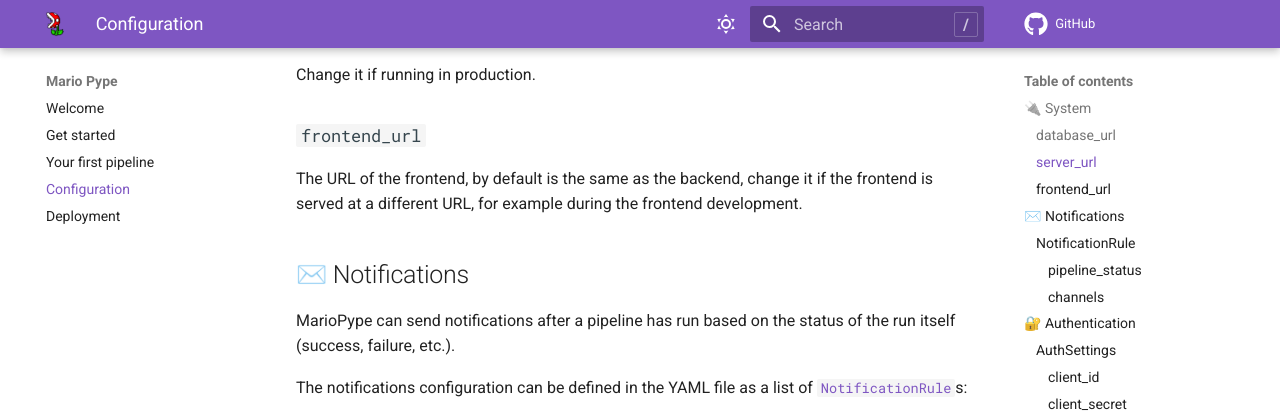
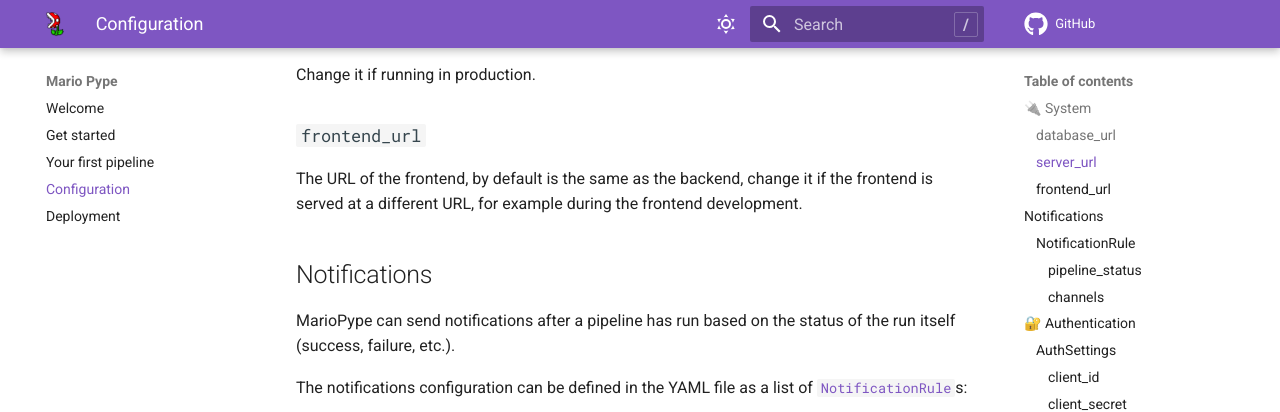
Before and after one commit to lucafaggianelli/plombery, an MkDocs documentation site: the page built from docs/configuration.md, in a window 1280 px wide and 900 px high, scrolled down 1627 px. Shown: the top 412 px of the window. Built offline with MkDocs 1.6.1 and Material for MkDocs 9.7.7, drawn with Linux system fonts in a browser that asks for light colours; comment, search, counter and statistics services are not loaded; some of the changed lines change nothing that is shown.

Commit message:
Fix analytics and add social images

```diff
--- a/docs/configuration.md
+++ b/docs/configuration.md
@@ -73,7 +73,7 @@
 change it if the frontend is served at a different URL, for example
 during the frontend development.
 
-## ✉️ Notifications
+## Notifications
 
 MarioPype can send notifications after a pipeline has run based on the status
 of the run itself (success, failure, etc.).
--- /dev/null
+++ b/docs/overrides/main.html
@@ -0,0 +1,17 @@
+{% extends "base.html" %}
+
+{% block site_meta %}
+  {{ super() }}
+  <meta property="og:type" content="website" />
+  <meta property="og:title" content="{{ title }}" />
+  <meta property="og:description" content="{{ config.site_description }}" />
+  <meta property="og:url" content="{{ page.canonical_url }}" />
+  <meta property="og:image" content="{{ config.site_url }}assets/images/screenshot.png" />
+  <meta property="og:image:type" content="image/png" />
+  <meta property="og:image:width" content="1587" />
+  <meta property="og:image:height" content="1107" />
+  <meta name="twitter:card" content="summary_large_image" />
+  <meta name="twitter:title" content="{{ title }}" />
+  <meta name="twitter:description" content="{{ config.site_description }}" />
+  <meta name="twitter:image" content="{{ config.site_url }}assets/images/screenshot.png" />
+{% endblock %}
--- a/mkdocs.yml
+++ b/mkdocs.yml
@@ -46,6 +46,13 @@
     edit: material/pencil
     view: material/eye
 
+  custom_dir: docs/overrides
+
+extra:
+  analytics:
+    provider: plausible
+    property:
+
 markdown_extensions:
   - pymdownx.highlight:
       anchor_linenums: true
```
Also changed, not shown: docs/overrides/partials/integrations/analytics/plausible.html (renamed from docs/overrides/partials/integrations/analytics/custom.html), 2 other files.
